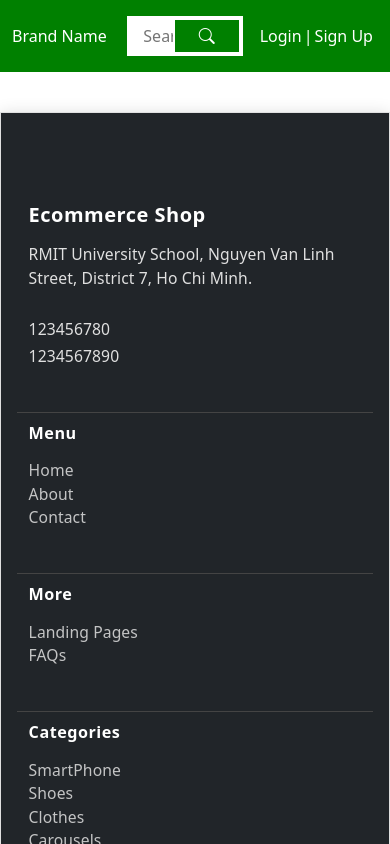
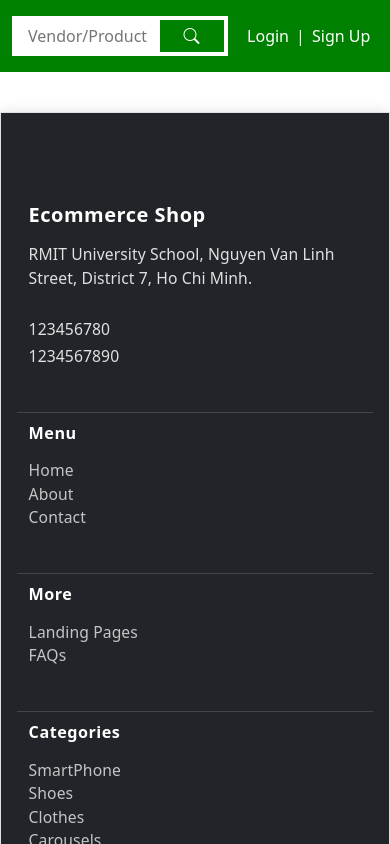
Before and after one commit to Vong1207/Group-Project-Fullstack, a React (Vite) app in the folder client/: page / in a window 390 px wide. Shown: the top 844 px of the page. Built offline with nearby package versions, Linux system fonts and the light colour scheme.

Commit message:
Added Responsiveness to Navbar

```diff
--- a/client/src/pages/partials/Navbar.jsx
+++ b/client/src/pages/partials/Navbar.jsx
@@ -7,17 +7,17 @@ export default function Navbar() {
       <nav className='navbar container px-0' id='mainNavbar'>
         <div className='row m-0 w-100 align-items-center py-2'>
           {/* Brand Name */}
-          <div className='col-lg-2 col pe-0'>
+          <div className='col-lg-2 d-lg-block d-none pe-0'>
             <Link to='/' className='brandName'>
               Brand Name
             </Link>
           </div>
 
           {/* Search Bar */}
-          <div className='col-lg-8 col px-0'>
+          <div className='col-lg-8 col-md-9 col-sm-8 col-7 ps-sm-0 pe-0'>
             <form action="/search" method='GET'>
               <div className='d-flex justify-content-start searchBarContainer'>
-                <input className='ps-3 py-2' id='searchedName' name='searchedName' type="text" placeholder='Search for products and vendors' />
+                <input className='ps-3 py-2' id='searchedName' name='searchedName' type="text" placeholder='Vendor/Product' />
                 <button type='submit' className='px-4 my-1 me-1'>
                   <i className='bi bi-search'></i>
                 </button>
@@ -26,7 +26,7 @@ export default function Navbar() {
           </div>
 
           {/* Login/SignUp/Profile */}
-          <div className='col-lg-2 col px-3 d-flex justify-content-around profileContainer'>
+          <div className='col-lg-2 col-md-3 col-sm-4 col-5 px-3 d-flex justify-content-around profileContainer'>
             <Link to='/login'>Login</Link>
             <p className='mb-0'>|</p>
             <Link to='/signUp'>Sign Up</Link>
```
